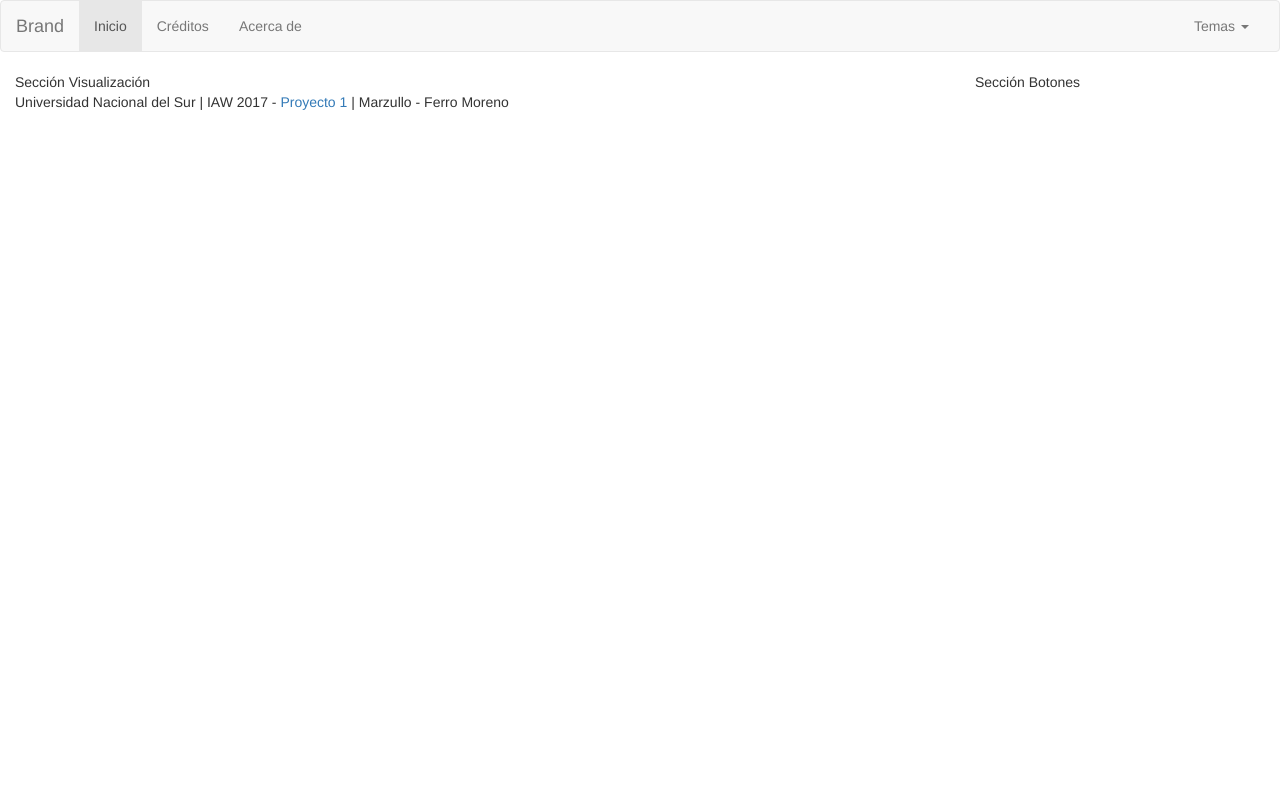
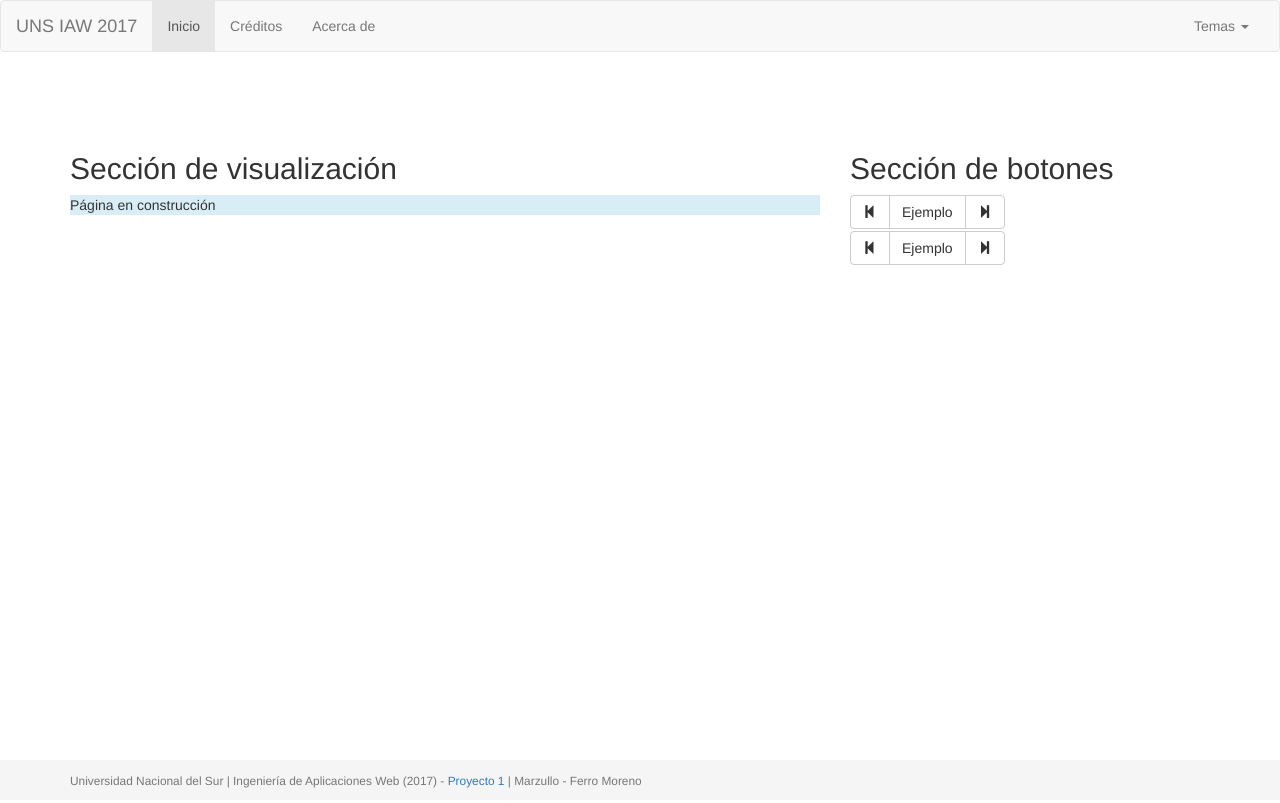
Before and after one commit to unsiaw/proyecto1, a plain HTML site: page index.html in a window 1280 px wide. Drawn offline with nearby package versions, Linux system fonts and the light colour scheme.

Commit message:
Mejoré la página de Index con un sticky footer y puse un ejemplo de cómo serían los botones del menú de la aplicación

```diff
--- /dev/null
+++ b/css/custom.css
@@ -0,0 +1,39 @@
+/* Sticky footer styles
+-------------------------------------------------- */
+html {
+    position: relative;
+    min-height: 100%;
+}
+body {
+    /* Margin bottom by footer height */
+    margin-bottom: 40px;
+}
+.footer {
+    position: absolute;
+    bottom: 0;
+    width: 100%;
+    /* Set the fixed height of the footer here */
+    height: 40px;
+    background-color: #f5f5f5;
+}
+
+
+/* Custom page CSS
+-------------------------------------------------- */
+/* Not required for template or sticky footer method. */
+
+body > .container {
+    padding: 60px 15px 0;
+}
+.container .text-muted {
+    margin: 13px 0;
+}
+
+.footer > .container {
+    padding-right: 15px;
+    padding-left: 15px;
+}
+
+code {
+    font-size: 80%;
+}
--- a/index.html
+++ b/index.html
@@ -11,6 +11,8 @@
 
     <!-- Bootstrap -->
     <link href="css/bootstrap.min.css" rel="stylesheet">
+    <!-- Estilos propios -->
+    <link href="css/custom.css" rel="stylesheet">
 
     <!-- HTML5 shim and Respond.js for IE8 support of HTML5 elements and media queries -->
     <!-- WARNING: Respond.js doesn't work if you view the page via file:// -->
@@ -34,7 +36,7 @@
                     <span class="icon-bar"></span>
                     <span class="icon-bar"></span>
                 </button>
-                <a class="navbar-brand" href="#">Brand</a>
+                <a class="navbar-brand" href="#">UNS IAW 2017</a>
             </div>
 
             <div class="collapse navbar-collapse" id="bs-example-navbar-collapse-1">
@@ -57,16 +59,53 @@
     </nav>
 </header>
 <!-- Página -->
-<section>
-    <div>
-        <div class="col-md-9">Sección Visualización</div>
-        <div class="col-md-3">Sección Botones</div>
-    </div>
+<div class="container">
+    <section>
+        <div class="row">
+            <div class="col-xs-12 col-sm-6 col-md-8">
+                <h2>Sección de visualización</h2>
+                <p class="bg-info">Página en construcción</p>
+            </div>
+            <div class="col-xs-6 col-md-4">
+                <h2>Sección de botones</h2>
 
-</section>
-<footer>
-    <div class="col-xs-12">
-        <span>Universidad Nacional del Sur</span> | <span>IAW 2017 - <a href="http://cs.uns.edu.ar/~dcm/iaw/downloads/Proyectos/Proyecto1.pdf">Proyecto 1</a> | Marzullo - Ferro Moreno</span>
+                    <ul class="nav nav-pills nav-stacked">
+
+                        <li role="presentation">
+                            <div class="btn-group text-center" role="group" aria-label="...">
+                                <button type="button" class="btn btn-default" aria-label="Anterior">
+                                    <span class="glyphicon glyphicon-step-backward" aria-hidden="true"></span>
+                                </button>
+                                <span class="btn btn-default" aria-label="Ejemplo" aria-disabled="true">Ejemplo</span>
+                                <button type="button" class="btn btn-default" aria-label="Siguiente">
+                                    <span class="glyphicon glyphicon-step-forward" aria-hidden="true"></span>
+                                </button>
+                            </div>
+                        </li>
+                        <li role="presentation">
+                            <div class="btn-group text-center" role="group" aria-label="...">
+                                <button type="button" class="btn btn-default" aria-label="Anterior">
+                                    <span class="glyphicon glyphicon-step-backward" aria-hidden="true"></span>
+                                </button>
+                                <span class="btn btn-default" aria-label="Ejemplo" aria-disabled="true">Ejemplo</span>
+                                <button type="button" class="btn btn-default" aria-label="Siguiente">
+                                    <span class="glyphicon glyphicon-step-forward" aria-hidden="true"></span>
+                                </button>
+                            </div>
+                        </li>
+
+                    </ul>
+            </div>
+        </div>
+    </section>
+</div>
+<footer class="footer">
+    <div class="container">
+        <small>
+           <p class="text-muted">
+               Universidad Nacional del Sur | Ingeniería de Aplicaciones Web (2017) - <a href="http://cs.uns.edu.ar/~dcm/iaw/downloads/Proyectos/Proyecto1.pdf">Proyecto 1</a> | Marzullo - Ferro Moreno
+           </p>
+        </small>
     </div>
 </footer>
 <!-- Importación de los JS -->
```
